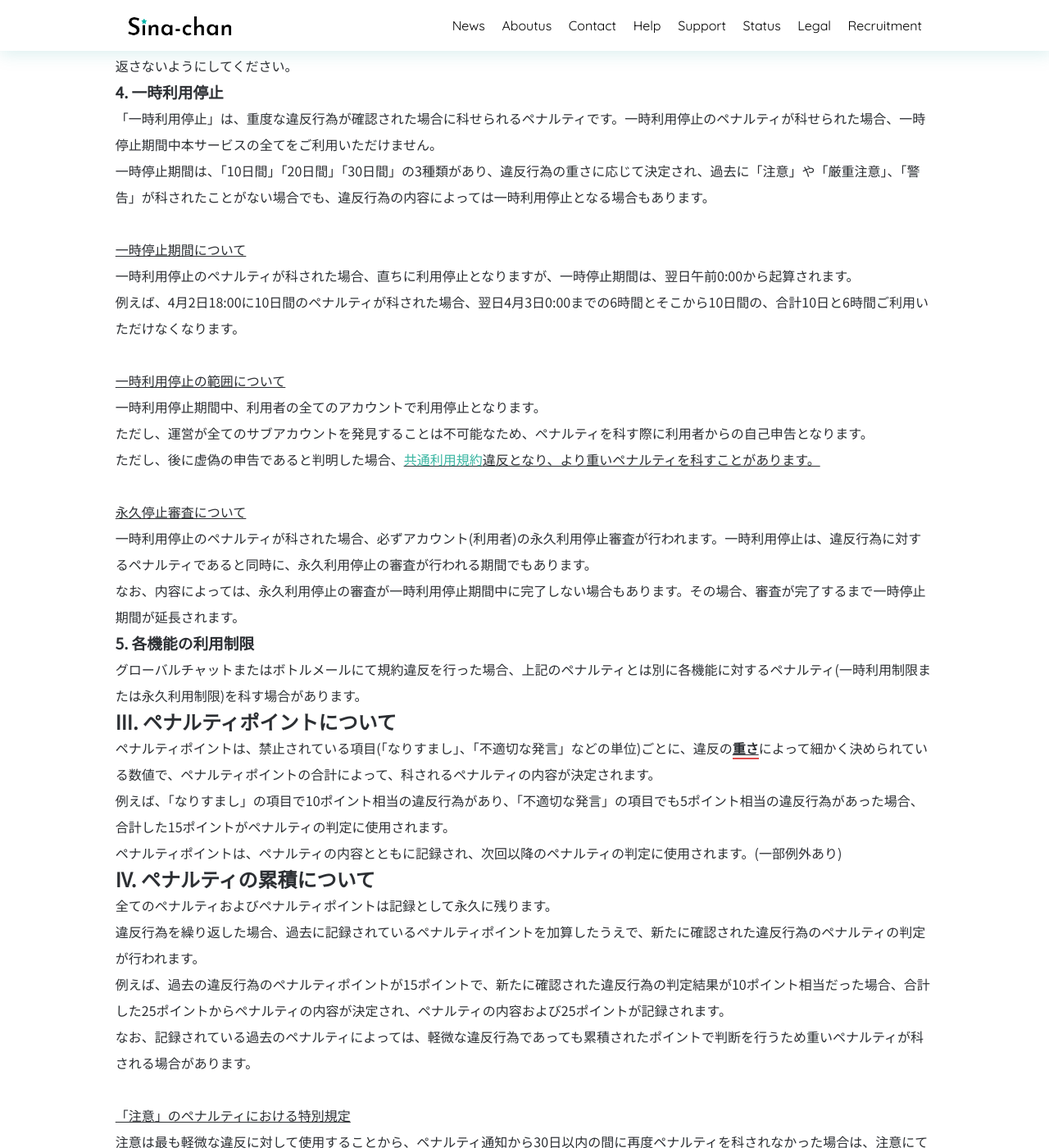
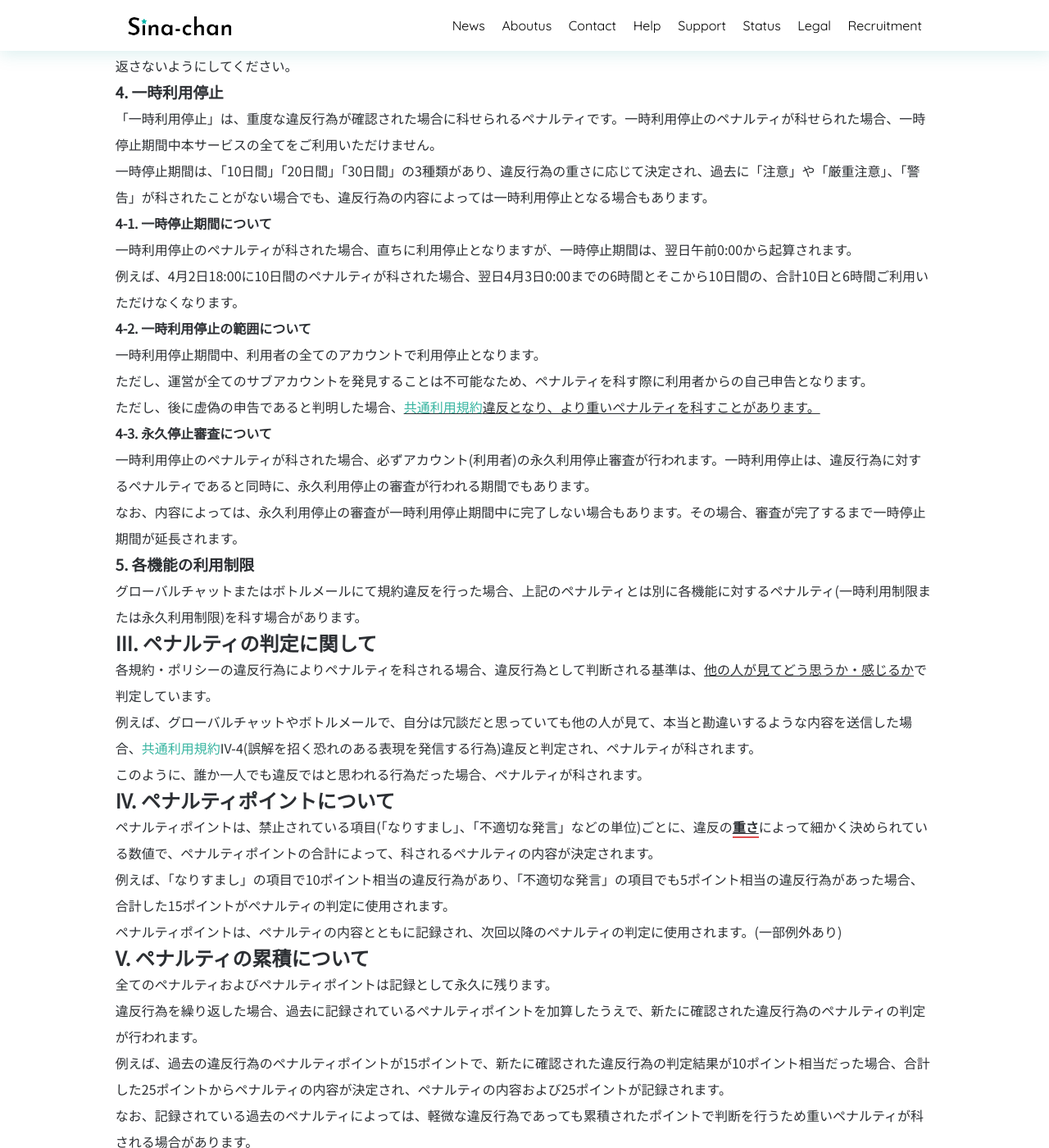
Before and after one commit to SinaKitagami/sinakitagami.github.io, a Jekyll site: the page built from _posts/legal/2024-03-24-penalty.md, in a window 1280 px wide and 1400 px high, scrolled down 1006 px. Shown: the whole window at 82% size. Built offline with Jekyll 4.4.1, drawn with Linux system fonts in a browser that asks for light colours; nearby versions of some CDN libraries; a script that is not in the unit is left out; some of the changed text lies outside the part shown.

Commit message:
modify penalty.md

```diff
--- a/_posts/legal/2024-03-24-penalty.md
+++ b/_posts/legal/2024-03-24-penalty.md
@@ -21,7 +21,7 @@ categories:
 - 共通利用規約または個別利用規約に違反した場合
 - 本サービスを利用することで運営または他の利用者に現実の損害や損失のリスクを生じさせる場合
 
-ペナルティを科す場合は、運営が違反した利用者に対して<a href="https://support.center.sina-chan.com/servicedesk/customer/portal/1/article/33620" class="a-orange">システム通知</a>(思椎奈ちゃんのDM)を使用し通知します。
+ペナルティを科す場合は、運営が違反した利用者に対して<a href="https://help.sina-chan.com/category/trust-and-safety/system-notice" class="a-orange">システム通知</a>(思椎奈ちゃんのDM)を使用し通知します。
 
 ## II. ペナルティの種類について
 
@@ -49,17 +49,23 @@ categories:
 
 「一時利用停止」は、重度な違反行為が確認された場合に科せられるペナルティです。一時利用停止のペナルティが科せられた場合、一時停止期間中本サービスの全てをご利用いただけません。
 
-一時停止期間は、「10日間」「20日間」「30日間」の3種類があり、違反行為の重さに応じて決定され、過去に「注意」や「厳重注意」、「警告」が科されたことがない場合でも、違反行為の内容によっては一時利用停止となる場合もあります。<br><br><u>一時停止期間について</u>
+一時停止期間は、「10日間」「20日間」「30日間」の3種類があり、違反行為の重さに応じて決定され、過去に「注意」や「厳重注意」、「警告」が科されたことがない場合でも、違反行為の内容によっては一時利用停止となる場合もあります。
+
+#### 4-1. 一時停止期間について
 
 一時利用停止のペナルティが科された場合、直ちに利用停止となりますが、一時停止期間は、翌日午前0:00から起算されます。
 
-例えば、4月2日18:00に10日間のペナルティが科された場合、翌日4月3日0:00までの6時間とそこから10日間の、合計10日と6時間ご利用いただけなくなります。<br><br><u>一時利用停止の範囲について</u>
+例えば、4月2日18:00に10日間のペナルティが科された場合、翌日4月3日0:00までの6時間とそこから10日間の、合計10日と6時間ご利用いただけなくなります。
+
+#### 4-2. 一時利用停止の範囲について
 
 一時利用停止期間中、利用者の全てのアカウントで利用停止となります。
 
 ただし、運営が全てのサブアカウントを発見することは不可能なため、ペナルティを科す際に利用者からの自己申告となります。
 
-ただし、後に虚偽の申告であると判明した場合、<u><a href="{{site.url}}/legal/tos" class="a-orange">共通利用規約</a>違反となり、より重いペナルティを科すことがあります。</u><br><br><u>永久停止審査について</u>
+ただし、後に虚偽の申告であると判明した場合、<u><a href="{{site.url}}/legal/tos" class="a-orange">共通利用規約</a>違反となり、より重いペナルティを科すことがあります。
+
+#### 4-3. 永久停止審査について
 
 一時利用停止のペナルティが科された場合、必ずアカウント(利用者)の永久利用停止審査が行われます。一時利用停止は、違反行為に対するペナルティであると同時に、永久利用停止の審査が行われる期間でもあります。
 
@@ -69,7 +75,15 @@ categories:
 
 グローバルチャットまたはボトルメールにて規約違反を行った場合、上記のペナルティとは別に各機能に対するペナルティ(一時利用制限または永久利用制限)を科す場合があります。
 
-## III. ペナルティポイントについて
+## III. ペナルティの判定に関して
+
+各規約・ポリシーの違反行為によりペナルティを科される場合、違反行為として判断される基準は、<u>他の人が見てどう思うか・感じるか</u>で判定しています。
+
+例えば、グローバルチャットやボトルメールで、自分は冗談だと思っていても他の人が見て、本当と勘違いするような内容を送信した場合、<a href="{{site.url}}/legal/tos" class="a-orange">共通利用規約</a>IV-4(誤解を招く恐れのある表現を発信する行為)違反と判定され、ペナルティが科されます。
+
+このように、誰か一人でも違反ではと思われる行為だった場合、ペナルティが科されます。
+
+## IV. ペナルティポイントについて
 
 ペナルティポイントは、禁止されている項目(「なりすまし」、「不適切な発言」などの単位)ごとに、違反の**<u>重さ</u>**によって細かく決められている数値で、ペナルティポイントの合計によって、科されるペナルティの内容が決定されます。
 
@@ -85,7 +99,9 @@ categories:
 
 例えば、過去の違反行為のペナルティポイントが15ポイントで、新たに確認された違反行為の判定結果が10ポイント相当だった場合、合計した25ポイントからペナルティの内容が決定され、ペナルティの内容および25ポイントが記録されます。
 
-なお、記録されている過去のペナルティによっては、軽微な違反行為であっても累積されたポイントで判断を行うため重いペナルティが科される場合があります。<br><br><u>「注意」のペナルティにおける特別規定</u>
+なお、記録されている過去のペナルティによっては、軽微な違反行為であっても累積されたポイントで判断を行うため重いペナルティが科される場合があります。
+
+### 「注意」のペナルティにおける特別規定
 
 注意は最も軽微な違反に対して使用することから、<u>ペナルティ通知から30日以内の間に再度ペナルティを科されなかった場合</u>は、注意にて記録されたペナルティポイントは次回のペナルティ判定の加算対象外となります。
 
```
Also changed, not shown: other parts of _posts/legal/2024-03-24-penalty.md (+3 -3 lines).
